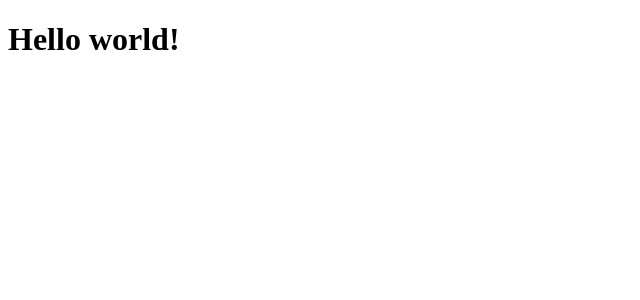
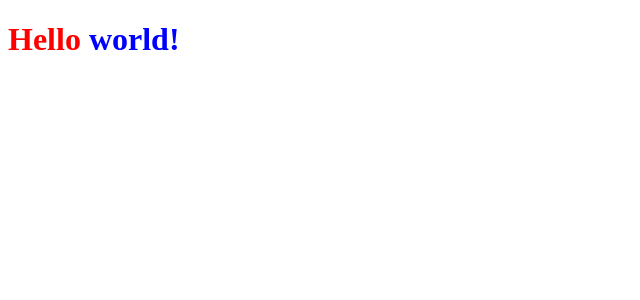
Before and after one commit to arrudadev/ignite-reactjs-ignews, a Next.js app: page / in a window 1280 px wide. Shown: the top 300 px of the page, without its empty margins (0-640 px from the left). Built offline with nearby package versions, Linux system fonts and the light colour scheme.

Commit message:
adding sass

```diff
--- a/package.json
+++ b/package.json
@@ -10,7 +10,8 @@
   "dependencies": {
     "next": "10.1.3",
     "react": "17.0.2",
-    "react-dom": "17.0.2"
+    "react-dom": "17.0.2",
+    "sass": "^1.32.8"
   },
   "devDependencies": {
     "@types/node": "^14.14.41",
--- a/src/pages/index.tsx
+++ b/src/pages/index.tsx
@@ -1,5 +1,7 @@
+import style from '../styles/home.module.scss';
+
 export default function Home() {
   return (
-    <h1>Hello world!</h1>
+    <h1 className={style.title}>Hello <span>world!</span></h1>
   );
 }
--- /dev/null
+++ b/src/styles/home.module.scss
@@ -0,0 +1,7 @@
+.title {
+    color: red;
+
+    span {
+        color: blue;
+    }
+}
```
Also changed, not shown: 1 other file (tests, documents, lock files or other folders).
